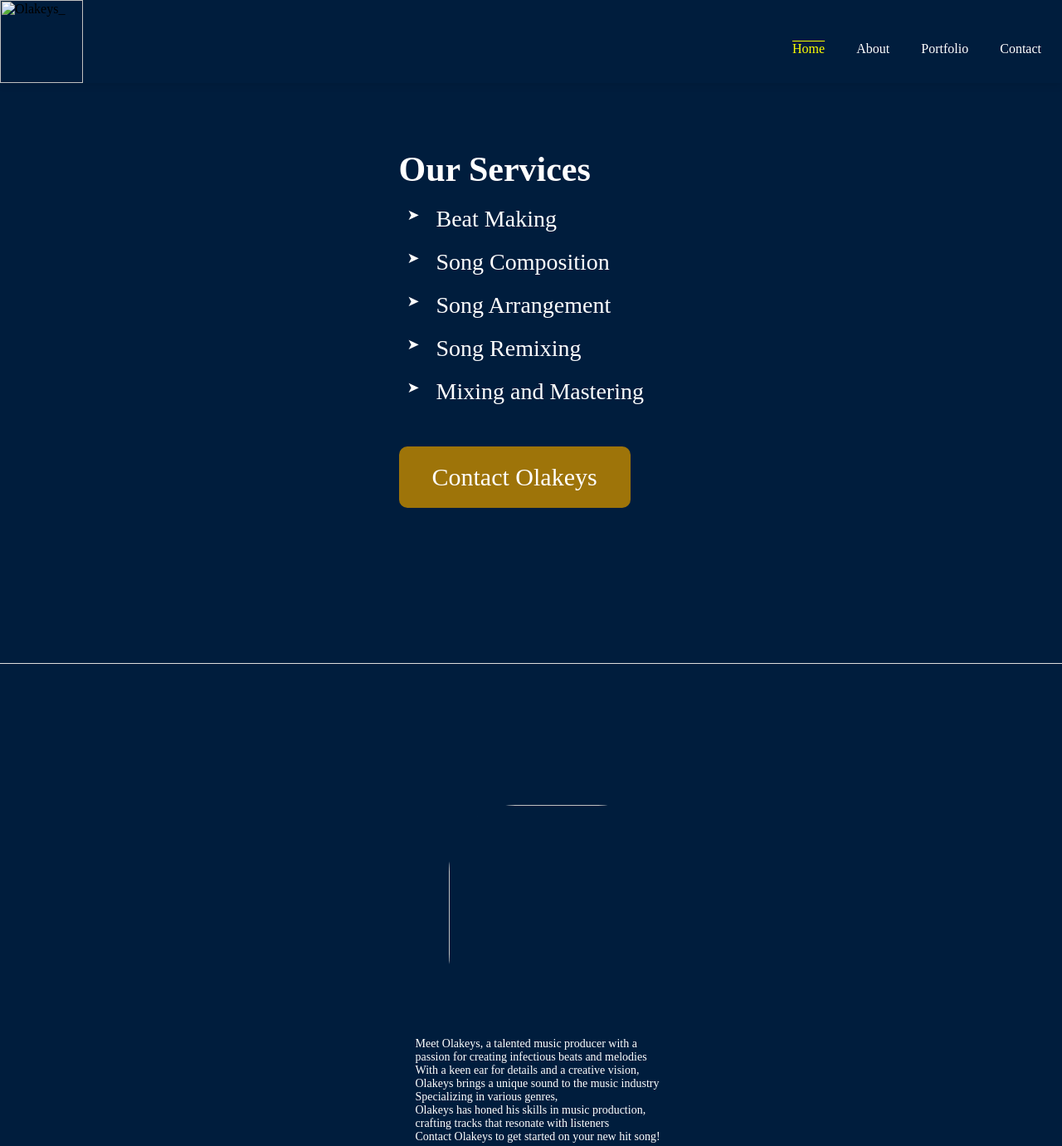
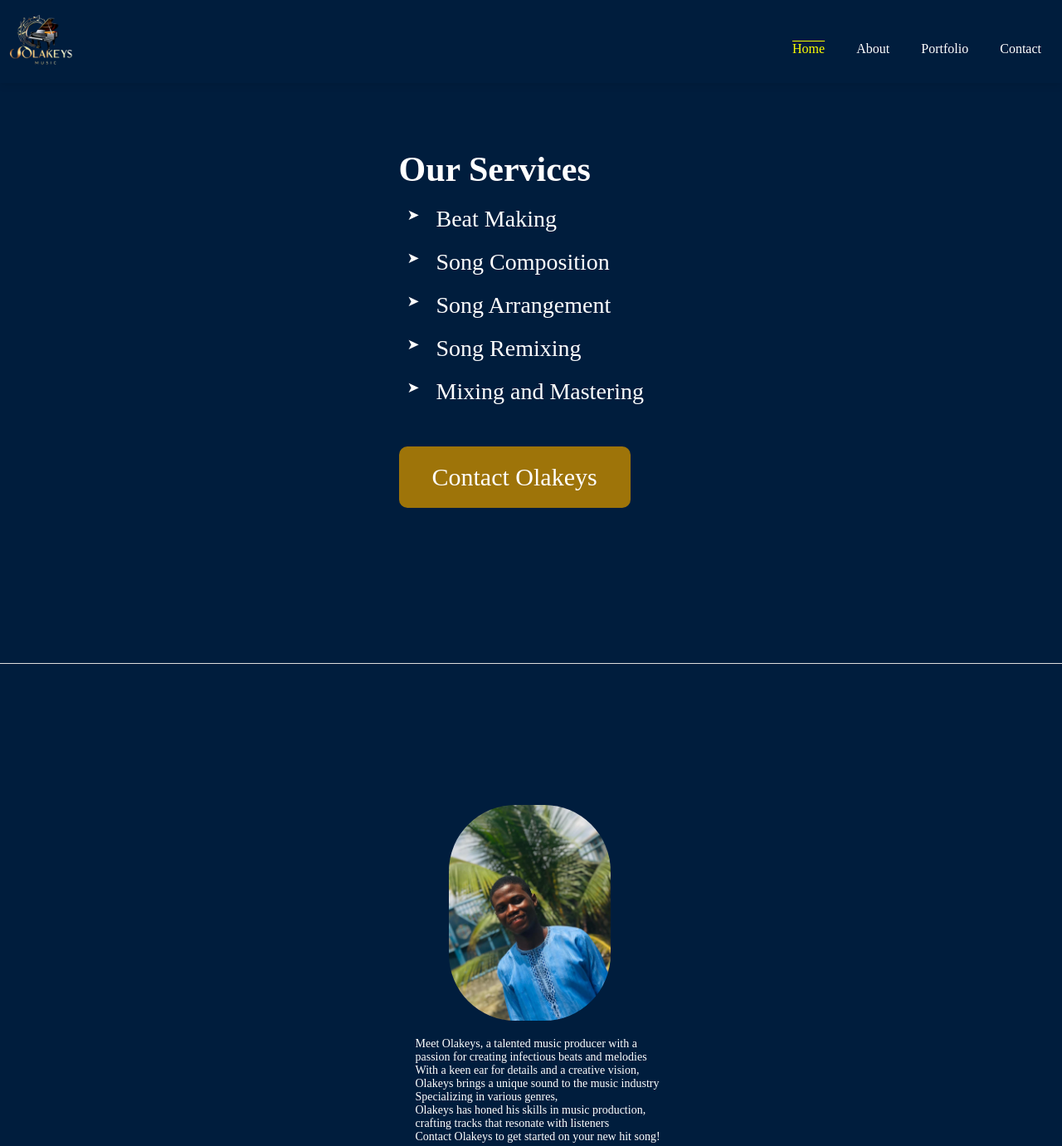
Before and after one commit to Olakeys19/olakeys-website, a plain HTML site: page index.html in a window 1280 px wide. Shown: the top 1381 px of the page at 83% size. Drawn offline with Linux system fonts and the light colour scheme.

Commit message:
Add files via upload

```diff
--- a/index.html
+++ b/index.html
@@ -8,7 +8,7 @@
 <body>
     <header>
         <div class="logo">
-            <img src="/images/Olakeys_.png" alt="Olakeys_" class="logo-img">
+            <img src="Olakeys_.png" alt="Olakeys_" class="logo-img">
         </div>
         <nav>
             <ul class="navbar">
@@ -35,7 +35,7 @@
     </section>
     <section id="about">
         <div class="text-box-about">
-            <img src="/images/Ola.jpg" alt="ola" class="profile-pic">
+            <img src="Ola.jpg" alt="ola" class="profile-pic">
             <p>Meet Olakeys, a talented music producer with a <br> passion for creating infectious beats and melodies</p>
             <p>With a keen ear for details and a creative vision, <br>Olakeys brings a unique sound to the music industry</p>
             <p>Specializing in various genres, <br>Olakeys has honed his skills in music production, <br>crafting tracks that resonate with listeners</p>
```
Also changed, not shown: Ola.jpg (added), Olakeys_.png (added), Olakeys_logo.jpg (added), Olakeys_logo_r.jpg (added), Olakeys_logo_rr.jpg (added).
